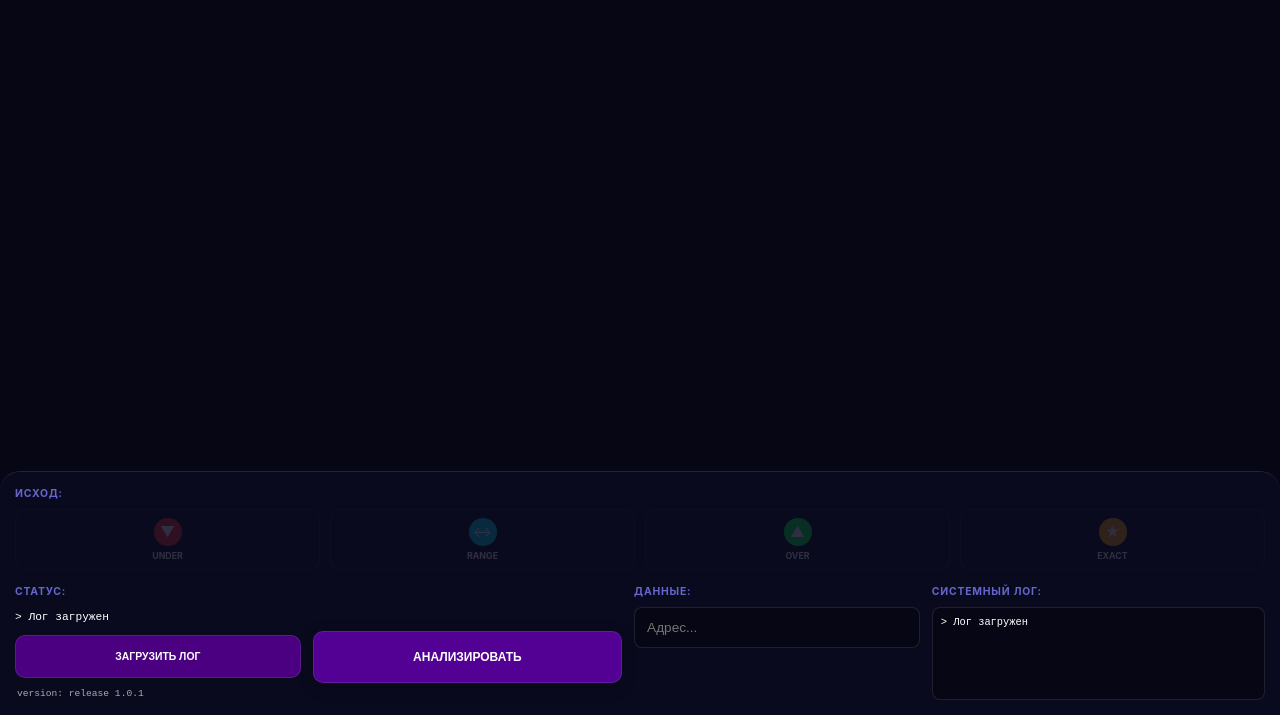
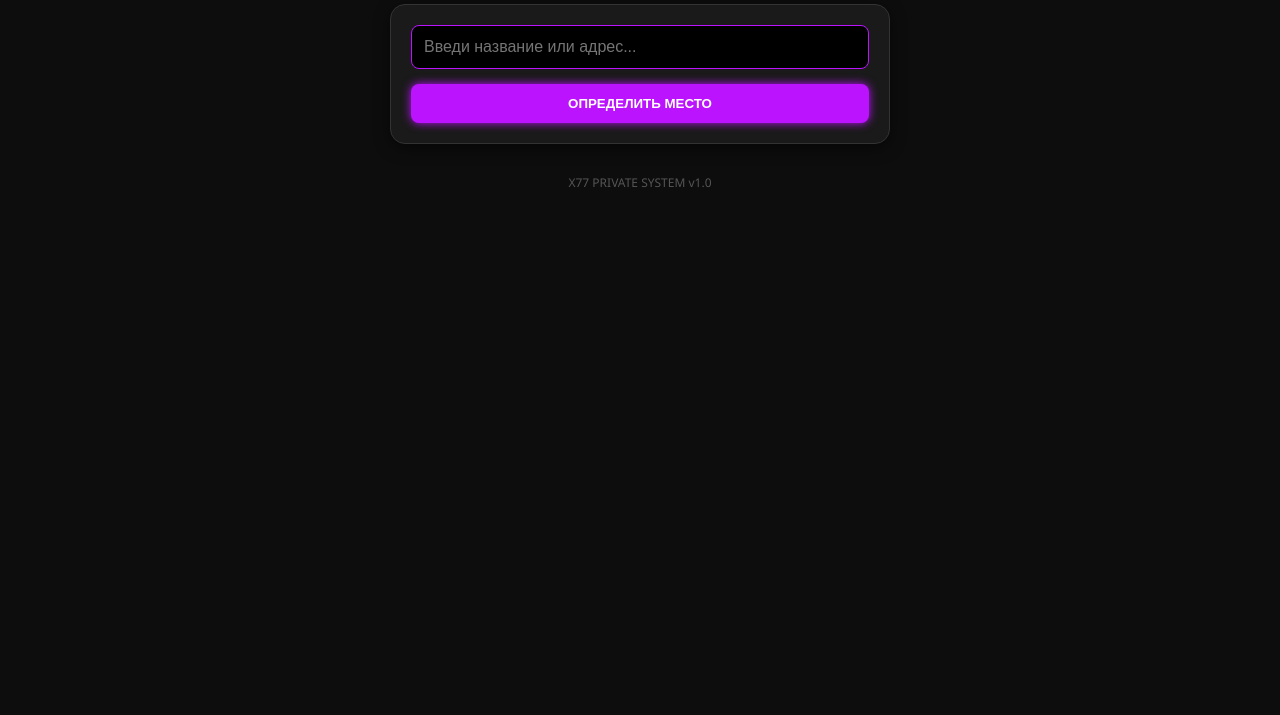
Before and after one commit to 8grcp8p8yp-ui/rushbotappprivate, a plain HTML site: page index.html in a window 1280 px wide. Shown: the part 85-800 px from the top of the page. Drawn offline with nearby package versions, Linux system fonts and the light colour scheme; a script that the page names is missing.

Commit message:
Update index.html

```diff
--- a/index.html
+++ b/index.html
@@ -2,270 +2,164 @@
 <html lang="ru">
 <head>
     <meta charset="UTF-8">
-    <meta name="viewport" content="width=device-width, initial-scale=1.0, maximum-scale=1.0, user-scalable=no">
-    <title>Hour Rush Analyzer</title>
-
-    <script src="https://telegram.org/js/telegram-web-app.js"></script>
-    <link rel="stylesheet" href="https://unpkg.com/leaflet@1.9.4/dist/leaflet.css" />
-
+    <meta name="viewport" content="width=device-width, initial-scale=1.0">
+    <title>RUSH HOUR ANALYZER</title>
     <style>
-        :root {
-            --bg-dark: #060614;
-            --panel-bg: #0a0a1f;
-            --border-color: rgba(255, 255, 255, 0.1);
-            --text-main: #ffffff;
-            --text-dim: #aaccff;
-            --accent-purple: #4b0082;
-            --column-heading: #6666cc;
-
-            --color-under: #ff3333;
-            --color-range: #00ddee;
-            --color-over: #00ff44;
-            --color-exact: #ffaa00;
-        }
-
-        body, html {
-            margin: 0; padding: 0; height: 100vh;
-            font-family: -apple-system, BlinkMacSystemFont, "Segoe UI", Roboto, Helvetica, Arial, sans-serif;
-            background-color: var(--bg-dark);
-            color: var(--text-main);
+        body {
+            margin: 0;
+            padding: 0;
+            background-color: #0d0d0d;
+            color: white;
+            font-family: 'Segoe UI', Tahoma, Geneva, Verdana, sans-serif;
             display: flex;
             flex-direction: column;
-            overflow: hidden;
-        }
-
-        #map { flex-grow: 1; width: 100%; background: #060614; }
-        /* Удалена инверсия, так как карта теперь нативная темная */
-        .leaflet-control-attribution { display: none !important; }
-
-        .bottom-panel {
-            background-color: var(--panel-bg);
-            border-top: 1px solid var(--border-color);
-            border-radius: 20px 20px 0 0;
-            padding: 15px;
-            display: flex;
-            flex-direction: column;
-            gap: 15px;
-        }
-
-        .prediction-row {
-            display: grid;
-            grid-template-columns: repeat(4, 1fr);
-            gap: 10px;
-            margin-top: 8px;
-        }
-
-        .controls-grid {
-            display: grid;
-            grid-template-columns: 1.2fr 1.3fr 1.2fr 1.4fr;
-            gap: 12px;
-        }
-
-        .column { display: flex; flex-direction: column; gap: 8px; }
-
-        h2 {
-            font-size: 0.65rem;
-            color: var(--column-heading);
-            margin: 0;
-            text-transform: uppercase;
-            letter-spacing: 0.8px;
-            font-weight: bold;
-            height: 14px;
-        }
-
-        .static-log-text {
-            font-size: 0.7rem;
-            color: #ffffff;
-            font-family: monospace;
-            height: 20px;
-            display: flex;
             align-items: center;
         }
 
-        .version-tag {
-            font-size: 0.6rem;
-            color: #aaaaaa;
-            font-family: monospace;
-            margin-top: 2px;
-            padding-left: 2px;
+        .container {
+            width: 90%;
+            max-width: 500px;
+            margin-top: 20px;
+            text-align: center;
         }
 
-        input[type="text"] {
-            width: 100%; padding: 12px; background: rgba(0,0,0,0.3);
-            border: 1px solid var(--border-color); color: var(--text-main);
-            font-size: 0.85rem; border-radius: 8px; box-sizing: border-box;
-        }
-
-        .btn-action {
-            width: 100%;
-            padding: 15px 5px;
-            background: var(--accent-purple);
-            color: #fff;
-            border-radius: 10px;
-            border: 1px solid rgba(255,255,255,0.1);
-            cursor: pointer;
-            text-transform: uppercase;
-            font-size: 0.65rem;
-            font-weight: 700;
-            transition: all 0.3s ease;
-        }
-
-        .btn-analyze {
-            padding: 18px 5px;
-            font-size: 0.75rem;
-            font-weight: 900;
-            background: #530094;
-            box-shadow: 0 4px 15px rgba(0, 0, 0, 0.3);
-        }
-
-        .btn-action:hover, .btn-action:active {
-            background: #5d00a3;
-            box-shadow: 0 0 15px rgba(138, 43, 226, 0.4);
-        }
-
-        .log-box {
-            background: rgba(0,0,0,0.3); border: 1px solid var(--border-color);
-            padding: 8px; font-size: 0.65rem; color: #ffffff;
-            height: 75px; overflow-y: auto; font-family: monospace; border-radius: 8px;
-        }
-
-        .outcome-card {
-            display: flex; flex-direction: column; align-items: center; justify-content: center;
-            gap: 4px; padding: 8px;
-            background: rgba(255, 255, 255, 0.02); border: 1px solid var(--border-color);
-            border-radius: 10px; opacity: 0.15; transition: 0.4s;
-        }
-
-        .outcome-card#card-under.active { opacity: 1; border-color: var(--color-under); background: rgba(255, 51, 51, 0.15); box-shadow: 0 0 15px rgba(255, 51, 51, 0.3); }
-        .outcome-card#card-range.active { opacity: 1; border-color: var(--color-range); background: rgba(0, 221, 238, 0.15); box-shadow: 0 0 15px rgba(0, 221, 238, 0.3); }
-        .outcome-card#card-over.active { opacity: 1; border-color: var(--color-over); background: rgba(0, 255, 68, 0.15); box-shadow: 0 0 15px rgba(0, 255, 68, 0.3); }
-        .outcome-card#card-exact.active { opacity: 1; border-color: var(--color-exact); background: rgba(255, 170, 0, 0.15); box-shadow: 0 0 15px rgba(255, 170, 0, 0.3); }
-
-        .icon {
-            width: 28px; height: 28px; border-radius: 50%;
-            display: flex; align-items: center; justify-content: center;
-            font-size: 0.9rem; color: white; line-height: 0;
-        }
-        .icon.under { background: var(--color-under); }
-        .icon.range { background: var(--color-range); }
-        .icon.over { background: var(--color-over); }
-        .icon.exact { background: var(--color-exact); }
-
-        .outcome-label { font-size: 0.55rem; font-weight: bold; text-transform: uppercase; }
-
-        .header-tag {
-            position: absolute; top: 15px; left: 20px; z-index: 1000;
-            background: rgba(0,0,0,0.8); padding: 5px 15px;
-            border: 1px solid var(--border-color); font-size: 0.75rem;
-            color: var(--text-main); border-radius: 20px;
+        h1 {
+            color: #bc13fe;
+            text-shadow: 0 0 15px #bc13fe;
+            font-size: 24px;
+            margin-bottom: 20px;
             text-transform: uppercase;
         }
 
-        /* Стиль для неонового маркера */
-        .neon-marker {
-            background: #8a2be2;
-            border: 2px solid #ffffff;
-            border-radius: 50%;
-            box-shadow: 0 0 15px #8a2be2, 0 0 5px #ffffff;
+        .search-box {
+            background: #1a1a1a;
+            padding: 20px;
+            border-radius: 15px;
+            border: 1px solid #333;
+            box-shadow: 0 4px 15px rgba(0,0,0,0.5);
+        }
+
+        input {
+            width: 100%;
+            padding: 12px;
+            box-sizing: border-box;
+            background: #000;
+            border: 1px solid #bc13fe;
+            border-radius: 8px;
+            color: white;
+            font-size: 16px;
+            outline: none;
+            margin-bottom: 15px;
+        }
+
+        button {
+            width: 100%;
+            padding: 12px;
+            background: #bc13fe;
+            border: none;
+            border-radius: 8px;
+            color: white;
+            font-weight: bold;
+            cursor: pointer;
+            text-transform: uppercase;
+            box-shadow: 0 0 10px #bc13fe;
+            transition: 0.3s;
+        }
+
+        button:active {
+            transform: scale(0.98);
+            box-shadow: 0 0 5px #bc13fe;
+        }
+
+        #map-container {
+            margin-top: 20px;
+            width: 100%;
+            display: none; /* Скрыто до первого поиска */
+        }
+
+        iframe {
+            width: 100%;
+            height: 350px;
+            border: 1px solid #bc13fe;
+            border-radius: 12px;
+        }
+
+        .footer {
+            margin-top: 30px;
+            font-size: 12px;
+            color: #555;
         }
     </style>
 </head>
 <body>
 
-    <div class="header-tag">HOUR RUSH ANALYZER</div>
-    <div id="map"></div>
+<div class="container">
+    <h1>RUSH HOUR ANALYZER</h1>
 
-    <div class="bottom-panel">
-        <div class="outcomes-section">
-            <h2>ИСХОД:</h2>
-            <div class="prediction-row">
-                <div class="outcome-card" id="card-under"><div class="icon under">▼</div><div class="outcome-label">Under</div></div>
-                <div class="outcome-card" id="card-range"><div class="icon range">↔</div><div class="outcome-label">Range</div></div>
-                <div class="outcome-card" id="card-over"><div class="icon over">▲</div><div class="outcome-label">Over</div></div>
-                <div class="outcome-card" id="card-exact"><div class="icon exact">★</div><div class="outcome-label">Exact</div></div>
-            </div>
-        </div>
-
-        <div class="controls-grid">
-            <div class="column">
-                <h2>СТАТУС:</h2>
-                <div class="static-log-text">> Лог загружен</div>
-                <button class="btn-action" onclick="log('Лог обновлен успешно')">Загрузить лог</button>
-                <div class="version-tag">version: release 1.0.1</div>
-            </div>
-
-            <div class="column">
-                <div style="height: 38px;"></div> <button class="btn-action btn-analyze" onclick="doSearch()">Анализировать</button>
-            </div>
-
-            <div class="column">
-                <h2>ДАННЫЕ:</h2>
-                <input type="text" id="text-input" placeholder="Адрес...">
-            </div>
-
-            <div class="column">
-                <h2>СИСТЕМНЫЙ ЛОГ:</h2>
-                <div class="log-box" id="log-display">
-                    <div>> Лог загружен</div>
-                </div>
-            </div>
-        </div>
+    <div class="search-box">
+        <input type="text" id="camInput" placeholder="Введи название или адрес...">
+        <button onclick="findLocation()">ОПРЕДЕЛИТЬ МЕСТО</button>
     </div>
 
-    <script src="https://unpkg.com/leaflet@1.9.4/dist/leaflet.js"></script>
+    <div id="map-container">
+        <iframe id="mapFrame" frameborder="0" scrolling="no" marginheight="0" marginwidth="0"></iframe>
+    </div>
 
-    <script>
-        const tg = window.Telegram.WebApp;
-        tg.expand();
+    <div class="footer">
+        X77 PRIVATE SYSTEM v1.0
+    </div>
+</div>
 
-        // Карта с темными тайлами CartoDB (без блокировок)
-        const map = L.map('map', {zoomControl: false}).setView([20, 0], 2);
-        L.tileLayer('https://{s}.basemaps.cartocdn.com/dark_all/{z}/{x}/{y}{r}.png', {
-            subdomains: 'abcd',
-            maxZoom: 20
-        }).addTo(map);
+<script>
+    // База данных твоих локаций (координаты взяты по твоим фото)
+    const cameraDb = {
+        "I-5 SANTA ANA": "33.9912,-118.1501",
+        "I-710 LONG BEACH": "33.9715,-118.1755",
+        "FREEDOM SQUARE": "53.2045,6.5512",
+        "SOUTHERN RING": "53.2030,6.5645",
+        "LENIN-DRUZHBY": "56.6215,47.8540",
+        "GRAND AVE": "39.5482,-107.3255",
+        "PIATA ROMAN VODA": "46.9275,26.9458",
+        "SAINT BON SQUARE": "44.1105,9.8145"
+    };
 
-        let marker = null;
+    function findLocation() {
+        const query = document.getElementById('camInput').value.toUpperCase().trim();
+        const mapContainer = document.getElementById('map-container');
+        const mapFrame = document.getElementById('mapFrame');
 
-        function log(msg) {
-            const display = document.getElementById('log-display');
-            display.innerHTML += `<div>> ${msg}</div>`;
-            display.scrollTop = display.scrollHeight;
+        let targetCoords = "";
+
+        // Ищем совпадение в базе
+        for (let key in cameraDb) {
+            if (query.includes(key)) {
+                targetCoords = cameraDb[key];
+                break;
+            }
         }
 
-        async function doSearch() {
-            const query = document.getElementById('text-input').value;
-            if (!query) { log("Введите адрес"); return; }
-            resetUI();
-            log(`Поиск: ${query}`);
-            try {
-                const response = await fetch(`https://nominatim.openstreetmap.org/search?format=json&q=${encodeURIComponent(query)}&limit=1`);
-                const data = await response.json();
-                if (data.length > 0) {
-                    const {lat, lon} = data[0];
-                    if (marker) map.removeLayer(marker);
+        if (targetCoords) {
+            // Если нашли координаты в базе — используем их для точности
+            const embedUrl = `https://www.google.com/maps?q=${targetCoords}&z=16&output=embed`;
+            mapFrame.src = embedUrl;
+            mapContainer.style.display = "block";
+        } else if (query.length > 3) {
+            // Если в базе нет, пробуем искать просто по тексту через Google
+            const embedUrl = `https://www.google.com/maps?q=${encodeURIComponent(query)}&z=14&output=embed`;
+            mapFrame.src = embedUrl;
+            mapContainer.style.display = "block";
+        } else {
+            alert("Пожалуйста, введи корректное название камеры.");
+        }
+    }
 
-                    // Создаем неоновый маркер вместо стандартного
-                    const neonIcon = L.divIcon({
-                        className: 'neon-marker',
-                        iconSize: [12, 12]
-                    });
+    // Позволяет нажимать Enter для поиска
+    document.getElementById('camInput').addEventListener('keypress', function (e) {
+        if (e.key === 'Enter') {
+            findLocation();
+        }
+    });
+</script>
 
-                    marker = L.marker([lat, lon], {icon: neonIcon}).addTo(map);
-                    map.flyTo([lat, lon], 16, {duration: 2});
-                    setTimeout(() => { calculateFinalResult(); }, 2100);
-                } else { log("Не найдено"); }
-            } catch (e) { log("Ошибка сети"); }
-        }
-
-        function calculateFinalResult() {
-            const options = ['card-under', 'card-over'];
-            const winner = options[Math.floor(Math.random() * options.length)];
-            document.getElementById(winner).classList.add('active');
-            log(`ГОТОВО: ${winner === 'card-under' ? 'UNDER' : 'OVER'}`);
-        }
-
-        function resetUI() { document.querySelectorAll('.outcome-card').forEach(c => c.classList.remove('active')); }
-    </script>
 </body>
 </html>
```
